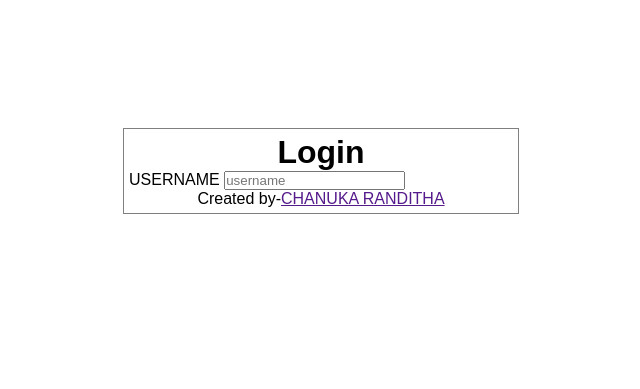
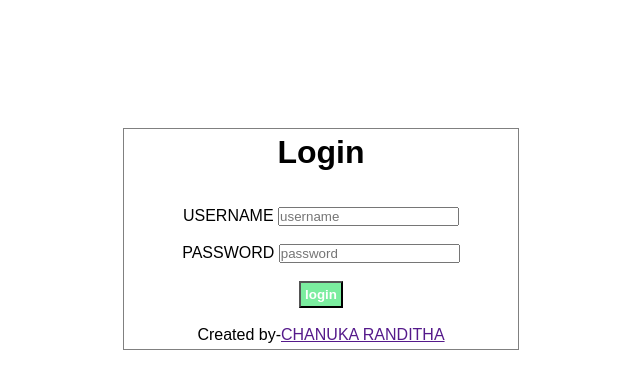
Before and after one commit to Chanuka999/food_order_web_site, a PHP site: page /food_order_web_site/admin/login.php in a window 1280 px wide. Shown: the top 389 px of the page, without its empty margins (319-959 px from the left). Run offline with PHP 8.4, Linux system fonts and the light colour scheme.

Commit message:
apply form to login page

```diff
--- a/admin/login.php
+++ b/admin/login.php
@@ -1,3 +1,5 @@
+<?php include('../config/constants.php');  ?>
+
 <!DOCTYPE html>
 <html lang="en">
 <head>
@@ -9,12 +11,51 @@
 <body>
     <div class="login">
         <h1 class="text-center">Login</h1>
+           <br><br>
 
-        <form action="" method="POST">
+           <?php
+        if(isset($_SESSION['login'])){
+            echo $_SESSION['login'];
+            unset($_SESSION['login']);
+        }
+
+
+        ?>
+        <form action="" method="POST" class="text-center">
             <label>USERNAME</label>
             <input type="text" name="username" placeholder="username">
+            <br><br>
+            <label>PASSWORD</label>
+            <input type="password" name="password" placeholder="password">
+            <br><br>
+            <input type="submit" name="submit" value="login" class="btn-primary">
+            <br><br>
         </form>
         <p class="text-center">Created by-<a href="">CHANUKA RANDITHA</a></p>
     </div>
+
+    <?php
+     if(isset($_POST['submit'])){
+      echo  $username = $_POST['username'];
+      echo $password = md5($_POST['password']);
+
+      $sql = "SELECT * FROM tbl_admin WHERE username='$username' AND password='$password'";
+
+      $res = mysqli_query($conn,$sql);
+
+      $count=mysqli_num_rows($res);
+
+      if($count==1){
+        $_SESSION['login'] = "<div class='success'>Login Successfully.</div>";
+
+        header('location:'.SITEURL.'admin/');
+      }else{
+        $_SESSION['login'] = "<div class='error'>username and password didi not match.</div>";
+
+        header('location:'.SITEURL.'admin/login.php');
+      }
+     }
+
+    ?>
 </body>
 </html>
```
